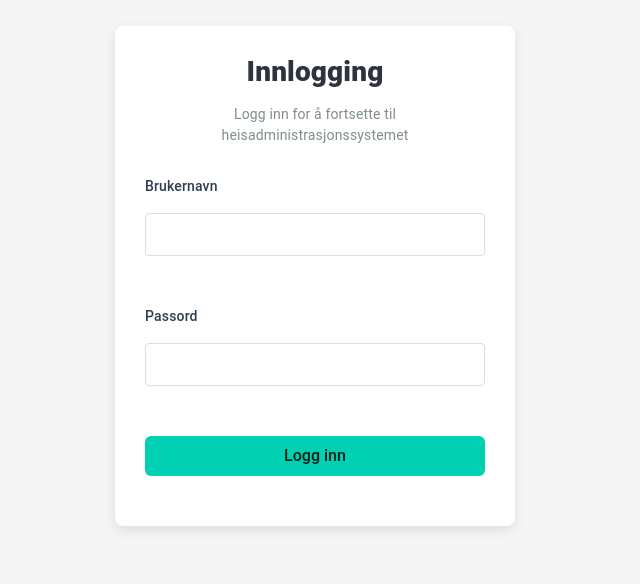
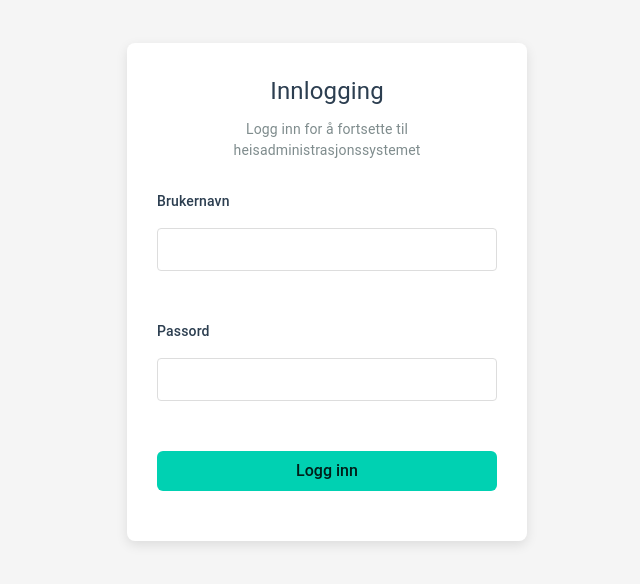
Before and after one commit to Andreaalborg/heis2, a React (Create React App) app in the folder heis_frontend/: page /login in a window 1280 px wide. Shown: the part 124-708 px from the top of the page, without its empty margins (313-953 px from the left). Built offline with nearby package versions, Linux system fonts and the light colour scheme; no server answers.

Commit message:
Navbar debug

```diff
--- a/heis_frontend/src/App.js
+++ b/heis_frontend/src/App.js
@@ -128,7 +128,8 @@ const AppContent = () => {
     };
 
     // Ikke vis sidebar/navbar på login
-    const hideNav = window.location.pathname === '/login';
+    const location = useLocation();
+    const hideNav = location.pathname === '/login';
 
     return (
         <ThemeProvider theme={theme}>
@@ -155,13 +156,16 @@ const AppContent = () => {
                     {/* Spacing for toppbar */}
                     {!hideNav && isAuthenticated && <Toolbar />}
                     {/* Innhold */}
-                    <div className="content" style={{
-                        flex: 1,
-                        paddingLeft: (!hideNav && isAuthenticated && !isMobile) ? 220 : 0,
-                        paddingTop: 0,
-                        transition: 'padding-left 0.2s',
-                        minHeight: 'calc(100vh - 64px)'
-                    }}>
+                    <Box
+                        component="main"
+                        sx={{
+                            flex: 1,
+                            ml: (!hideNav && isAuthenticated && !isMobile) ? `${220}px` : 0,
+                            transition: 'margin-left 0.2s',
+                            minHeight: 'calc(100vh - 64px)',
+                            p: 2
+                        }}
+                    >
                         <Routes>
                             {/* Innloggingsside */}
                             <Route
@@ -296,7 +300,7 @@ const AppContent = () => {
                                 </div>
                             } />
                         </Routes>
-                    </div>
+                    </Box>
                 </Box>
                 </div>
         </ThemeProvider>
--- a/heis_frontend/src/components/Auth.js
+++ b/heis_frontend/src/components/Auth.js
@@ -80,10 +80,12 @@ export const AuthProvider = ({ children }) => {
                 const storedUserData = JSON.parse(userString);
                 setUserData(storedUserData);
                 setIsAuthenticated(true);
+                setIsLoading(false);
                 console.log("AuthProvider: Gjennopprettet session for:", storedUserData);
             } catch (e) {
                 console.error("AuthProvider: Feil ved parsing av lagret brukerdata", e);
                 logout(); // Rydd opp hvis brukerdata er korrupt
+                setIsLoading(false);
             }
         } else {
             setIsLoading(false); // Viktig for å unngå evig lastetilstand hvis ingen token
```
